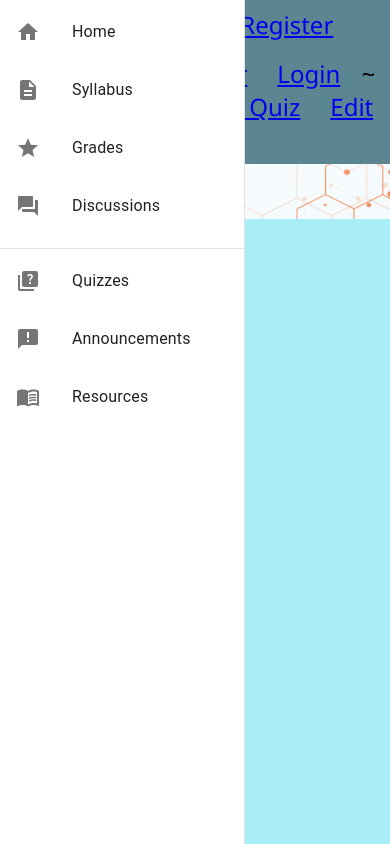
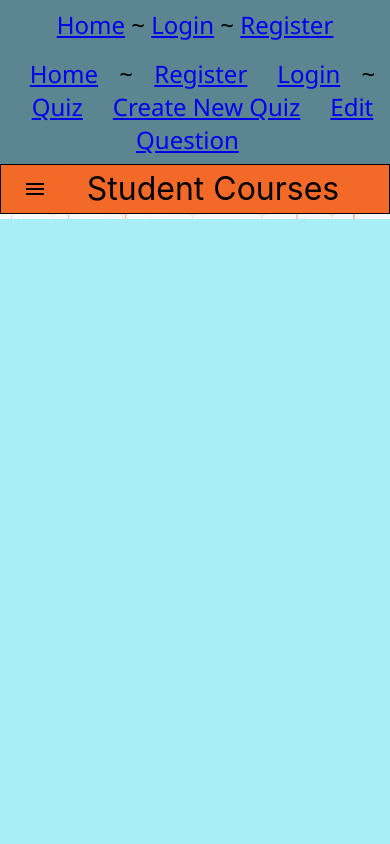
Before and after one commit to 2406-Ryan-Java-FS/project-2-frontend, a React (Create React App) app in the folder rev-learn/: page / in a window 390 px wide. Built offline with nearby package versions, Linux system fonts and the light colour scheme.

Commit message:
Removed static SideBar and added Menu Hamburger button

```diff
--- a/rev-learn/src/App.js
+++ b/rev-learn/src/App.js
@@ -1,5 +1,5 @@
 import './App.css';
-import {Route,Routes, Link, BrowserRouter} from 'react-router-dom';
+import {Route,Routes, Link} from 'react-router-dom';
 // import HomeComponent from './components/HomeComponent';
 import SideBar from './pages/individual-course-student/course-side-bar';
 import CourseHome from './pages/individual-course-student/course-home';
@@ -12,13 +12,12 @@ import QuizItem from './pages/Quiz/quiz-item';
 import CourseDetailView from './pages/course-detail/course-detail-view'
 import Signup from './components/Signup';
 import Signin from './components/Signin';
-import SignedInAs from './components/SignedInAs';
 import UserCourseCatalog from "./pages/UserCourseCatalog/UserCourseCatalog";
 import { useState } from 'react';
-import { useLocation } from '../node_modules/react-router-dom/dist/index';
 import CourseDiscussions from './pages/individual-course-student/course-discussions';
 import CourseGrades from './pages/individual-course-student/course-grades';
 import { EducatorDashboardProvider } from './pages/EducatorDashboardComponents/educator-dashboard-context';
+import HomeComponent from './components/HomeComponent';
 
 export default function App() {
 
@@ -31,20 +30,23 @@ export default function App() {
   return (
     <div className="App">
       {/* <BrowserRouter> */}
-      <SideBar />
-        <nav id="navbar">
+
+        {/* <nav id="navbar">
           <Link to="/">Home</Link>{" ~ "}
           <Link to="/login">Login</Link>{" ~ "}
           <Link to="/register">Register</Link>
-        </nav>
+        </nav> */}
+
         <Routes>
-          {/* <Route path='' element={<HomeComponent />} /> */}
+          <Route path='' element={<HomeComponent />} />
           {/* <Route path='/register' element={<Register/>}/>
           <Route path='/login' element={<Login/>}/> */}
           <Route path="/courses/:courseId" element={<CourseHome />} />
           <Route path="/courses/:courseId/quizzes" element={<CourseQuizzes />} />
         </Routes>
+
       {/* </BrowserRouter> */}
+
       <nav id="navbar">
         <Link to="/" style={{ margin: "15px" }}>
           Home
@@ -67,6 +69,9 @@ export default function App() {
           Edit Question
         </Link>
       </nav>
+
+      <SideBar />
+
       <Routes>
         {/* <Route path="" element={<HomeComponent />} /> */}
         <Route path="/register" element={<Signup />} />
--- /dev/null
+++ b/rev-learn/src/components/HomeComponent.jsx
@@ -0,0 +1,18 @@
+import { Link } from "../../node_modules/react-router-dom/dist/index"
+
+export default function HomeComponent() {
+
+
+
+    return(
+        <>
+
+        {<nav id="navbar">
+          <Link to="/">Home</Link>{" ~ "}
+          <Link to="/login">Login</Link>{" ~ "}
+          <Link to="/register">Register</Link>
+        </nav>}
+
+        </>
+    )
+}
--- a/rev-learn/src/components/student-profile/StudentAppBar.jsx
+++ b/rev-learn/src/components/student-profile/StudentAppBar.jsx
@@ -17,6 +17,7 @@ export default function StudentAppBar() {
 
   const [isDrawerOpen, setIsDrawerOpen] = useState(false);
   const [state, setState] = useState(false);
+
 
 
   return (
--- a/rev-learn/src/pages/individual-course-student/course-side-bar.jsx
+++ b/rev-learn/src/pages/individual-course-student/course-side-bar.jsx
@@ -15,15 +15,23 @@ import QuizIcon from '@mui/icons-material/Quiz';
 import AnnouncementIcon from '@mui/icons-material/Announcement';
 import MenuBookIcon from '@mui/icons-material/MenuBook';
 import { Link } from 'react-router-dom';
+import { IconButton } from '../../../node_modules/@mui/joy/index';
+import { Menu } from '@mui/icons-material';
+import { Typography } from '../../../node_modules/@mui/joy/index';
+import { useState } from 'react';
+import { Toolbar } from '../../../node_modules/@mui/material/index';
 
 export default function SideBar() {
   const drawerWidth = 245;
 
+  const [isDrawerOpen, setIsDrawerOpen] = useState(false);
+  const [state, setState] = useState(false);
+
   const menuItems1 = [
-    { text: 'Home', icon: <HomeIcon />, link:'/courses/:courseId' },
+    { text: 'Home', icon: <HomeIcon />, link: '/courses/:courseId' },
     { text: 'Syllabus', icon: <DescriptionIcon /> },
     { text: 'Grades', icon: <GradeIcon />, link: '/courses/:courseId/grades' },
-    { text: 'Discussions', icon: <ForumIcon />, link: '/courses/:courseId/discussions'},
+    { text: 'Discussions', icon: <ForumIcon />, link: '/courses/:courseId/discussions' },
   ];
 
   const menuItems2 = [
@@ -32,7 +40,8 @@ export default function SideBar() {
     { text: 'Resources', icon: <MenuBookIcon /> },
   ];
 
-  const DrawerList= (
+  const DrawerList = (
+
     <Box sx={{ width: drawerWidth }} role="presentation">
       <List>
         {menuItems1.map((item, index) => (
@@ -63,7 +72,38 @@ export default function SideBar() {
   )
 
   return (
+
+    <Toolbar sx={{
+      flexGrow: 1, backgroundColor: '#F36928',
+      color: 'black', fontSize: '32px',
+      border: 'solid black 1px'
+    }}
+      variant="outlined"
+      position="static"
+    >
+
+      <IconButton
+        edge="start"
+        color="inherit"
+        aria-label="menu"
+        onClick={() => { setIsDrawerOpen(true) }
+        } >
+
+        <Menu />
+
+      </IconButton>
+
+      <Typography
+        sx={{
+          flexGrow: 1, backgroundColor: '#F36928',
+          borderRadius: '25px', color: 'black', fontSize: '32px'
+        }}>
+        Student Courses
+      </Typography>
+
       <Drawer
+      open={isDrawerOpen}
+      onClose={() => setIsDrawerOpen(false)}
         sx={{
           width: drawerWidth,
           flexShrink: 0,
@@ -72,10 +112,11 @@ export default function SideBar() {
             boxSizing: 'border-box',
           },
         }}
-      variant="permanent"
-      anchor="left"
+        // variant="permanent"
+        // anchor="left"
       >
         {DrawerList}
       </Drawer>
+    </Toolbar>
   );
 }
```
Lines whose indentation alone changed are shown as unchanged.
